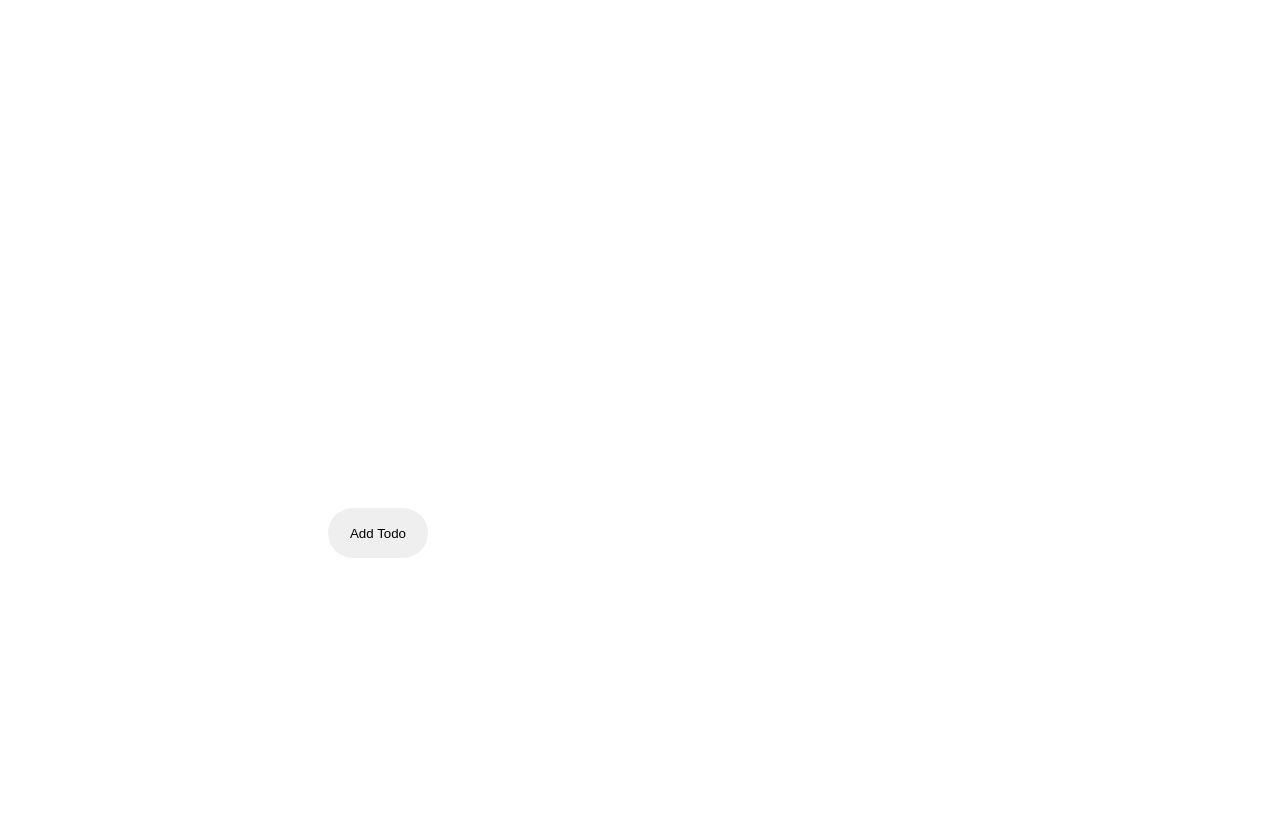
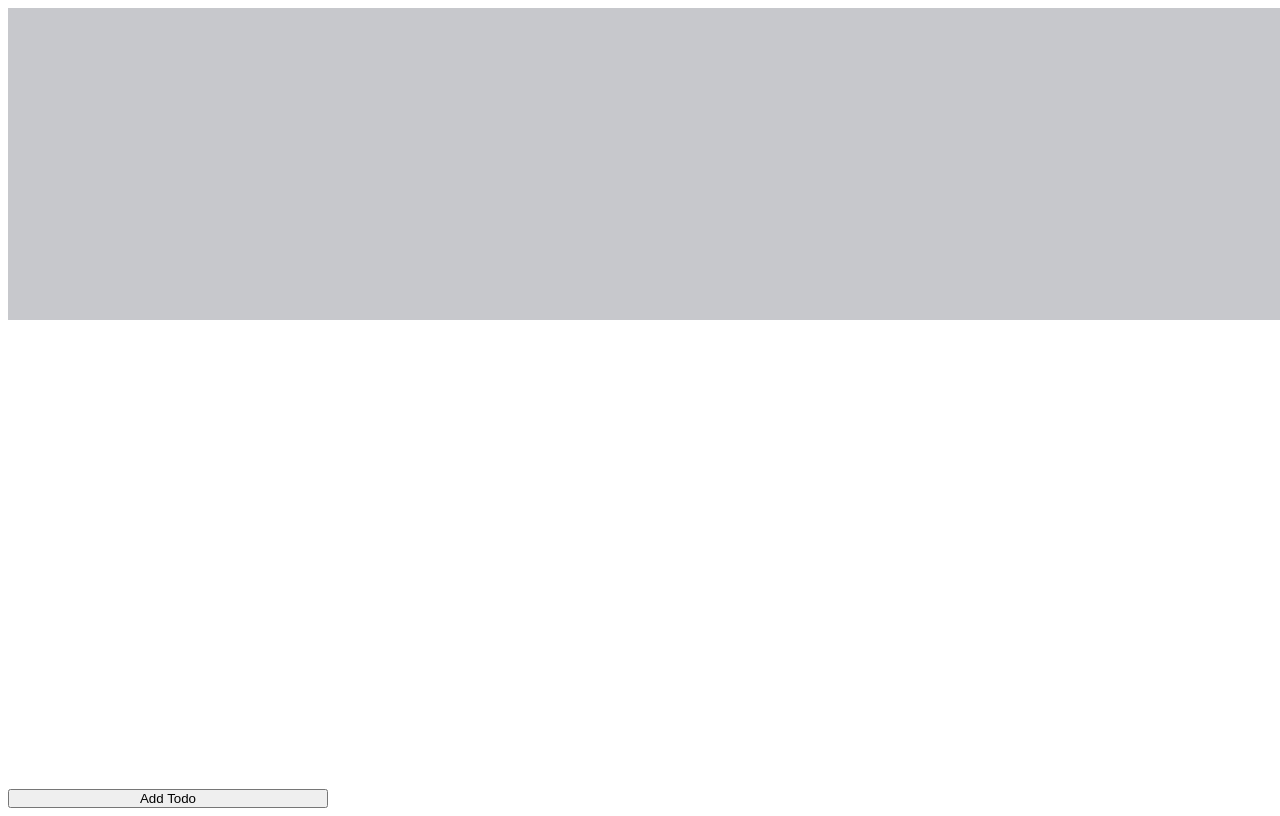
Before and after one commit to AyomikunOyeniyi/todo-list, a website built with webpack: page dist/index.html in a window 1280 px wide. Built offline with nearby package versions, Linux system fonts and the light colour scheme.

Commit message:
Add basic styling to header and button elements

```diff
--- a/src/style.css
+++ b/src/style.css
@@ -6,6 +6,7 @@
 body {
     display: grid;
     grid-template-columns: 1fr 3fr;
+    grid-template-rows: 1fr 1fr 1fr 1fr 1fr;
     width: 100vw;
     height: 100vh;
 }
@@ -13,21 +14,33 @@ body {
 .menu {
     display: flex;
     flex-direction: column;
-    grid-row: 1/4;
+    grid-row: 3/6;
+    grid-column: 1/2;
 }
 
 .content {
     display: grid;
     grid-column: 2/3;
+    grid-row: 3/6;
 }
 
 header {
-    grid-column: 2/3;
+    grid-column: 1/3;
+    grid-row: 1/3;
+    padding: 30px;
+    display: flex;
+    align-items: center;
+    justify-content: flex-start;
+    background-color: #c7c8cc;
 }
 
-.add-btn {
+.btn {
     border: none;
-    border-radius: 50px;
-    width: 100px;
-    height: 50px;
+    background-color: white;
+    font-weight: bold;
+    font-size: large;
 }
+
+.btn:hover {
+    background-color: #f2efe5;
+}
```
